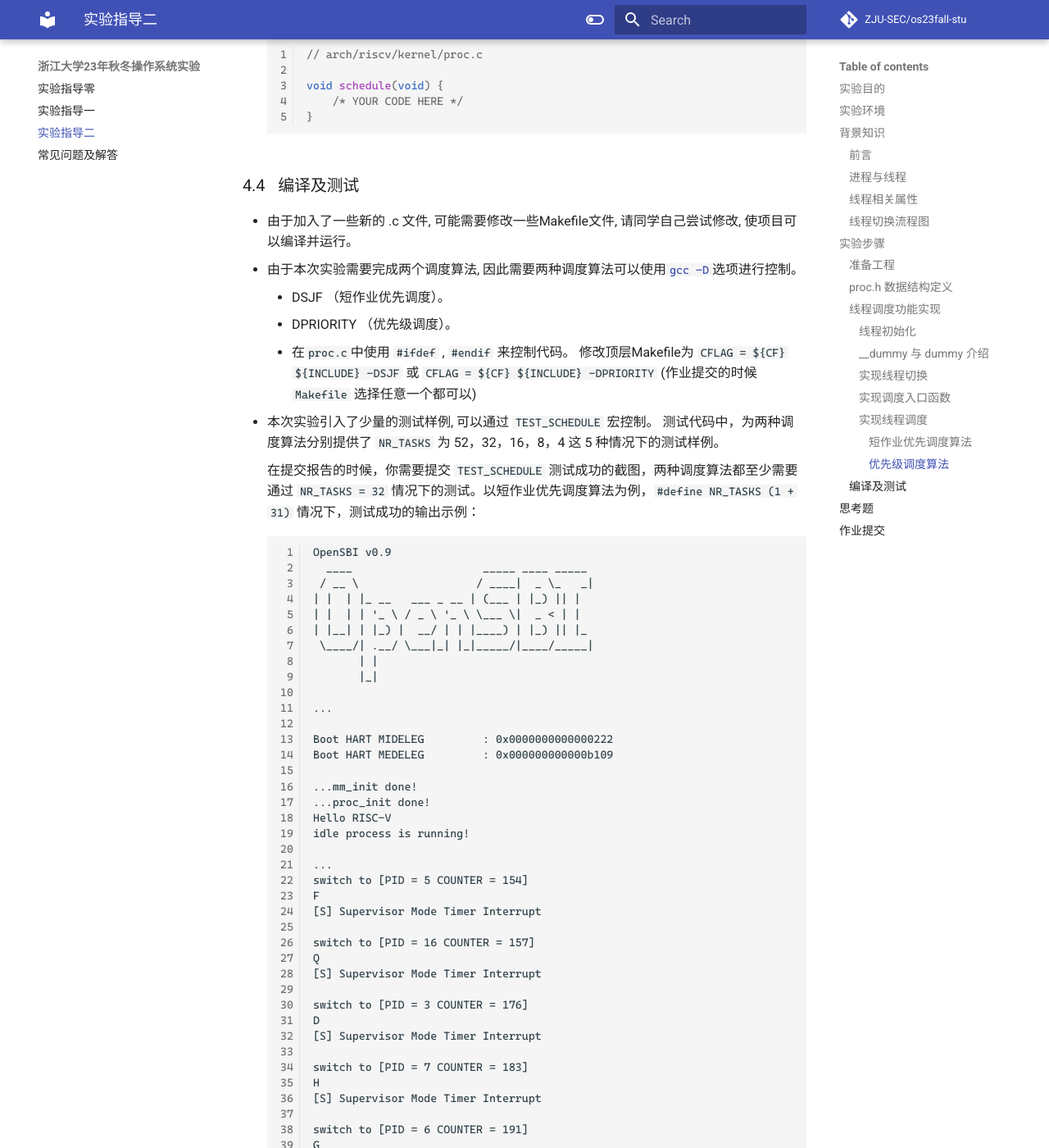
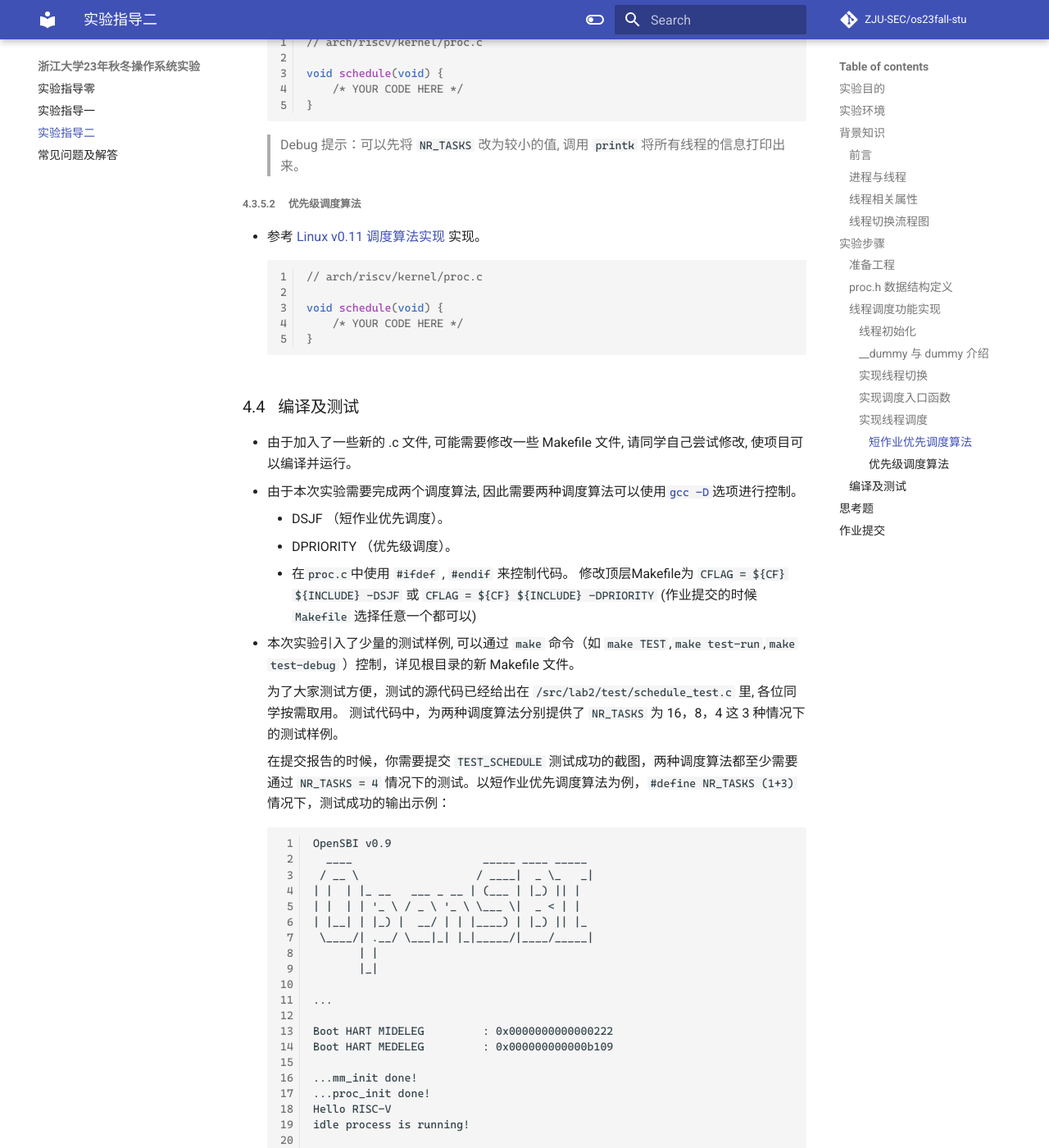
Before and after one commit to NoyException/zju_os_lab, an MkDocs documentation site: the page built from docs/lab2.md, in a window 1280 px wide and 1400 px high, scrolled down 8742 px. Shown: the whole window at 82% size. Built offline with MkDocs 1.6.1 and Material for MkDocs 9.7.7, drawn with Linux system fonts in a browser that asks for light colours; some web fonts are replaced; comment, search, counter and statistics services are not loaded; some of the changed text lies outside the part shown.

Commit message:
add lab2 unit tests and fix doc

````diff
--- a/docs/lab2.md
+++ b/docs/lab2.md
@@ -82,13 +82,14 @@
 
 ### 准备工程
 * 此次实验基于 lab1 同学所实现的代码进行。
-* 从 `repo` 同步以下代码: `rand.h/rand.c`, `string.h/string.c`, `mm.h/mm.c`, `proc.h/proc.c`。并按照以下步骤将这些文件正确放置。
+* 从 `repo` 同步以下代码: `rand.h/rand.c`, `string.h/string.c`, `mm.h/mm.c`, `proc.h/proc.c`, `test.h/test_schedule.h`, `schedule_null.c/schedule_test.c` 以及新增的一些 Makefile 的变化。并按照以下步骤将这些文件正确放置。
 
     * `mm.h/mm.c` 提供了简单的物理内存管理接口
     * `rand.h/rand.c` 提供了 `rand()` 接口用以提供伪随机数序列
     * `string.h/string.c` 提供了 `memset` 接口用以初始化一段内存空间
     * `proc.h/proc.c` 是本次实验需要关注的重点
-
+    * `test.h/test_schedule.h` 提供了本次实验单元测试的测试接口
+    * `schedule_null.c/schedule_test.c` 提供了在 “加测试 / 不加测试” 两种情况下测试接口的代码实例
 
     ```
     .
@@ -102,10 +103,20 @@
     |           └── proc.c
     ├── include
     │   ├── rand.h
-    │   └── string.h
-    └── lib
-        ├── rand.c
-        └── string.c
+    │   ├── string.h
+    |   ├── test.h
+    |   └── schedule_test.h
+    |
+    ├── test
+    │   ├── schedule_null.c
+    │   ├── schedule_test.c
+    │   └── Makefile
+    |
+    ├── lib
+    |   ├── rand.c
+    |   └── string.c
+    |
+    └── Makefile
     ```
 
 * 在 lab2 中我们需要一些物理内存管理的接口, 在此我们提供了 `kalloc` 接口 ( 见`mm.c` ) 给同学。同学可以用 `kalloc` 来申请 4KB 的物理页。由于引入了简单的物理内存管理, 需要在 `_start` 的适当位置调用 `mm_init`, 来初始化内存管理系统, 并且在初始化时需要用一些自定义的宏, 需要修改 `defs.h`, 在 `defs.h` 添加如下内容：
@@ -136,7 +147,7 @@
 #define PRIORITY_MAX 10
 
 /* 用于记录 `线程` 的 `内核栈与用户栈指针` */
-/* (lab2中无需考虑, 在这里引入是为了之后实验的使用) */
+/* (lab2 中无需考虑, 在这里引入是为了之后实验的使用) */
 struct thread_info {
     uint64 kernel_sp;
     uint64 user_sp;
@@ -151,7 +162,7 @@ struct thread_struct {
 
 /* 线程数据结构 */
 struct task_struct {
-    struct thread_info* thread_info;
+    struct thread_info thread_info;
     uint64 state;    // 线程状态
     uint64 counter;  // 运行剩余时间
     uint64 priority; // 运行优先级 1最低 10最高
@@ -221,10 +227,14 @@ void test_init(int num_tasks);
     struct task_struct* current;        // 指向当前运行线程的 `task_struct`
     struct task_struct* task[NR_TASKS]; // 线程数组, 所有的线程都保存在此
 
+    /**
+     * new content for unit test of 2023 OS lab2
+    */
+    extern uint64 task_test_priority[]; // test_init 后, 用于初始化 task[i].priority 的数组
+    extern uint64 task_test_counter[];  // test_init 后, 用于初始化 task[i].counter  的数组
+
     void task_init() {
-    #ifdef TEST_SCHEDULE
         test_init(NR_TASKS);
-    #endif
         // 1. 调用 kalloc() 为 idle 分配一个物理页
         // 2. 设置 state 为 TASK_RUNNING;
         // 3. 由于 idle 不参与调度 可以将其 counter / priority 设置为 0
@@ -234,8 +244,7 @@ void test_init(int num_tasks);
         /* YOUR CODE HERE */
 
         // 1. 参考 idle 的设置, 为 task[1] ~ task[NR_TASKS - 1] 进行初始化
-        // 2. 其中每个线程的 state 为 TASK_RUNNING, counter 为 0, priority 使用 rand() 来设置, pid 为该线程在线程数组中的下标。
-        //      但如果 TEST_SCHEDULE 宏已经被 define，那么为了单元测试的需要，进行如下赋值：
+        // 2. 其中每个线程的 state 为 TASK_RUNNING, 此外，为了单元测试的需要，counter 和 priority 进行如下赋值：
         //      task[i].counter  = task_test_counter[i];
         //      task[i].priority = task_test_priority[i];
         // 3. 为 task[1] ~ task[NR_TASKS - 1] 设置 `thread_struct` 中的 `ra` 和 `sp`,
@@ -257,25 +266,25 @@ void test_init(int num_tasks);
     // arch/riscv/kernel/proc.c
 
     void dummy() {
-    #ifnedf TEST_SCHEDULE
+        schedule_test();
         uint64 MOD = 1000000007;
         uint64 auto_inc_local_var = 0;
         int last_counter = -1;
         while(1) {
-            if (last_counter == -1 || current->counter != last_counter) {
+            if ((last_counter == -1 || current->counter != last_counter) && current->counter > 0) {
+                if(current->counter == 1){
+                    --(current->counter);   // forced the counter to be zero if this thread is going to be scheduled
+                }                           // in case that the new counter is also 1, leading the information not printed.
                 last_counter = current->counter;
                 auto_inc_local_var = (auto_inc_local_var + 1) % MOD;
                 printk("[PID = %d] is running. auto_inc_local_var = %d\n", current->pid, auto_inc_local_var);
             }
         }
-    #else
-        ...
-    #endif
     }
     ```
 > Debug 提示： 可以用 printk 打印更多的信息
 
-* 当线程在运行时, 由于时钟中断的触发, 会将当前运行线程的上下文环境保存在栈上。当线程再次被调度时, 会将上下文从栈上恢复, 但是当我们创建一个新的线程, 此时线程的栈为空, 当这个线程被调度时, 是没有上下文需要被恢复的, 所以我们需要为线程`第一次调度`提供一个特殊的返回函数 `__dummy`
+* 当线程在运行时, 由于时钟中断的触发, 会将当前运行线程的上下文环境保存在栈上。当线程再次被调度时, 会将上下文从栈上恢复, 但是当我们创建一个新的线程, 此时线程的栈为空, 当这个线程被调度时, 是没有上下文需要被恢复的, 所以我们需要为线程 **第一次调度** 提供一个特殊的返回函数 `__dummy`
 
 * 在 `entry.S` 添加 `__dummy`
     - 在`__dummy` 中将 sepc 设置为 `dummy()` 的地址, 并使用 `sret` 从中断中返回。
@@ -316,7 +325,7 @@ void test_init(int num_tasks);
 
         ret
     ```
-> Debug 提示： 可以尝试是否可以从 idle 正确切换到 process 1
+> Debug 提示： 在 `NR_TASKS = 1+1` 时, 可以尝试是否可以从 idle 正确切换到 process 1
 
 #### 实现调度入口函数
 * 实现 `do_timer()`, 并在 `时钟中断处理函数` 中调用。
@@ -361,14 +370,17 @@ void test_init(int num_tasks);
     ```
 
 ### 编译及测试
-- 由于加入了一些新的 .c 文件, 可能需要修改一些Makefile文件, 请同学自己尝试修改, 使项目可以编译并运行。
+- 由于加入了一些新的 .c 文件, 可能需要修改一些 Makefile 文件, 请同学自己尝试修改, 使项目可以编译并运行。
 - 由于本次实验需要完成两个调度算法, 因此需要两种调度算法可以使用[`gcc –D`](https://www.rapidtables.com/code/linux/gcc/gcc-d.html)选项进行控制。
     - DSJF （短作业优先调度）。
     - DPRIORITY （优先级调度）。
     - 在`proc.c`中使用 `#ifdef` , `#endif` 来控制代码。 修改顶层Makefile为 `CFLAG = ${CF} ${INCLUDE} -DSJF` 或 `CFLAG = ${CF} ${INCLUDE} -DPRIORITY` (作业提交的时候 `Makefile` 选择任意一个都可以)
-- 本次实验引入了少量的测试样例, 可以通过 `TEST_SCHEDULE` 宏控制。 测试代码中，为两种调度算法分别提供了 `NR_TASKS` 为 52，32，16，8，4 这 5 种情况下的测试样例。
+- 本次实验引入了少量的测试样例, 可以通过 `make` 命令（如 `make TEST`,`make test-run`,`make test-debug` ）控制，详见根目录的新 Makefile 文件。
 
-    在提交报告的时候，你需要提交 `TEST_SCHEDULE` 测试成功的截图，两种调度算法都至少需要通过 `NR_TASKS = 32` 情况下的测试。以短作业优先调度算法为例，`#define NR_TASKS (1 + 31)` 情况下，测试成功的输出示例：
+    为了大家测试方便，测试的源代码已经给出在 `/src/lab2/test/schedule_test.c` 里, 各位同学按需取用。
+    测试代码中，为两种调度算法分别提供了 `NR_TASKS` 为 16，8，4 这 3 种情况下的测试样例。
+
+    在提交报告的时候，你需要提交 `TEST_SCHEDULE` 测试成功的截图，两种调度算法都至少需要通过 `NR_TASKS = 4` 情况下的测试。以短作业优先调度算法为例，`#define NR_TASKS (1+3)` 情况下，测试成功的输出示例：
     ```plaintext
     OpenSBI v0.9
       ____                    _____ ____ _____
@@ -391,31 +403,66 @@ void test_init(int num_tasks);
     idle process is running!
 
     ...
-    switch to [PID = 5 COUNTER = 154]
-    F
+    switch to [PID = 1 COUNTER = 4]
+    B
+    B[S] Supervisor Mode Timer Interrupt
+    B
+    BB[S] Supervisor Mode Timer Interrupt
+    B
+    BBB[S] Supervisor Mode Timer Interrupt
+    B
+    BBBB[S] Supervisor Mode Timer Interrupt
+
+    switch to [PID = 3 COUNTER = 8]
+    D
+    BBBBD[S] Supervisor Mode Timer Interrupt
+    D
+    BBBBDD[S] Supervisor Mode Timer Interrupt
+    D
+    BBBBDDD[S] Supervisor Mode Timer Interrupt
+    D
+    BBBBDDDD[S] Supervisor Mode Timer Interrupt
+    D
+    BBBBDDDDD[S] Supervisor Mode Timer Interrupt
+    D
+    BBBBDDDDDD[S] Supervisor Mode Timer Interrupt
+    D
+    BBBBDDDDDDD[S] Supervisor Mode Timer Interrupt
+    D
+    BBBBDDDDDDDD[S] Supervisor Mode Timer Interrupt
+
+    switch to [PID = 2 COUNTER = 9]
+    C
+    BBBBDDDDDDDDC[S] Supervisor Mode Timer Interrupt
+    C
+    BBBBDDDDDDDDCC[S] Supervisor Mode Timer Interrupt
+    C
+    BBBBDDDDDDDDCCC[S] Supervisor Mode Timer Interrupt
+    C
+    BBBBDDDDDDDDCCCC[S] Supervisor Mode Timer Interrupt
+    C
+    BBBBDDDDDDDDCCCCC[S] Supervisor Mode Timer Interrupt
+    C
+    BBBBDDDDDDDDCCCCCC[S] Supervisor Mode Timer Interrupt
+    C
+    BBBBDDDDDDDDCCCCCCC[S] Supervisor Mode Timer Interrupt
+    C
+    BBBBDDDDDDDDCCCCCCCC[S] Supervisor Mode Timer Interrupt
+    C
+    BBBBDDDDDDDDCCCCCCCCC
+    NR_TASKS = 4, SJF test passed!
+
     [S] Supervisor Mode Timer Interrupt
-
-    switch to [PID = 16 COUNTER = 157]
-    Q
-    [S] Supervisor Mode Timer Interrupt
-
-    switch to [PID = 3 COUNTER = 176]
-    D
-    [S] Supervisor Mode Timer Interrupt
-
-    switch to [PID = 7 COUNTER = 183]
-    H
-    [S] Supervisor Mode Timer Interrupt
-
-    switch to [PID = 6 COUNTER = 191]
-    G
-    Test Done, output = cROMVbYdSPNUXWKZeELaTJIBfCFQDHG
-    NR_TASKS = 32, SJF test passed!
 
     ...
     ```
 
-- 短作业优先调度输出示例 (为了便于展示, 这里一共只初始化了 4 个线程) 同学们最后提交时需要 保证 NR_TASKS 为 32 不变
+
+
+> 注：下面的输出示例跟 `make TEST` 的测试样例无关。若是自己的测试输出跟下面的输出实例不一致，是正常现象。
+
+- 短作业优先调度输出示例 (为了便于展示, 这里一共只初始化了 4 个线程) 同学们最后提交时需要 保证 `NR_TASKS` 为 16 不变
+
     ```plaintext
     OpenSBI v0.9
       ____                    _____ ____ _____
@@ -472,7 +519,9 @@ void test_init(int num_tasks);
     [PID = 3] is running. auto_inc_local_var = 9
 
     ```
+
 - 优先级调度输出示例
+
     ```plaintext
     OpenSBI v0.9
       ____                    _____ ____ _____
@@ -532,7 +581,7 @@ void test_init(int num_tasks);
 
 2. 当线程第一次调用时, 其 `ra` 所代表的返回点是 `__dummy`。那么在之后的线程调用中 `context_switch` 中, `ra` 保存/恢复的函数返回点是什么呢? 请同学用 gdb 尝试追踪一次完整的线程切换流程, 并关注每一次 `ra` 的变换 (需要截图)。
 
-3. 运行课堂 demo 的 `hello-lkm` 代码, 回答下列问题:
+<!-- 3. 运行课堂 demo 的 `hello-lkm` 代码, 回答下列问题:
 
     a. 对运行结果进行截图, 展示同一进程内的线程哪些数据 share, 哪些不 share
 
@@ -546,7 +595,7 @@ void test_init(int num_tasks);
 
     > 在编译 `lkm` 之前，需要首先编译 Linux 内核，我们可以使用命令 `zcat /proc/config.gz > .config` 来将当前运行的内核的配置直接复制到内核仓库中，然后直接进行 `make`。如果在编译的过程中遇到了部分选项没有配置的提示，可以一直敲回车来选择默认选项。
 
-    > 在编译完成以后，你需要阅读我们给出的 `lkm` 的 `Makefile` 来理解其具体行为，并将编译进行的目录指定为我们刚刚的内核目录（即是刚刚我们解压完成的名为 `WSL2-Linux-Kernel-linux-msft-wsl-5.10.16.3`，并进行了内核编译的目录），注意不用带上后面的 `build` 子目录路径，即可完成编译。
+    > 在编译完成以后，你需要阅读我们给出的 `lkm` 的 `Makefile` 来理解其具体行为，并将编译进行的目录指定为我们刚刚的内核目录（即是刚刚我们解压完成的名为 `WSL2-Linux-Kernel-linux-msft-wsl-5.10.16.3`，并进行了内核编译的目录），注意不用带上后面的 `build` 子目录路径，即可完成编译。 -->
 
 
 ## 作业提交
````
Also changed, not shown: other parts of docs/lab2.md (+0 -5 lines), 2 other files.
